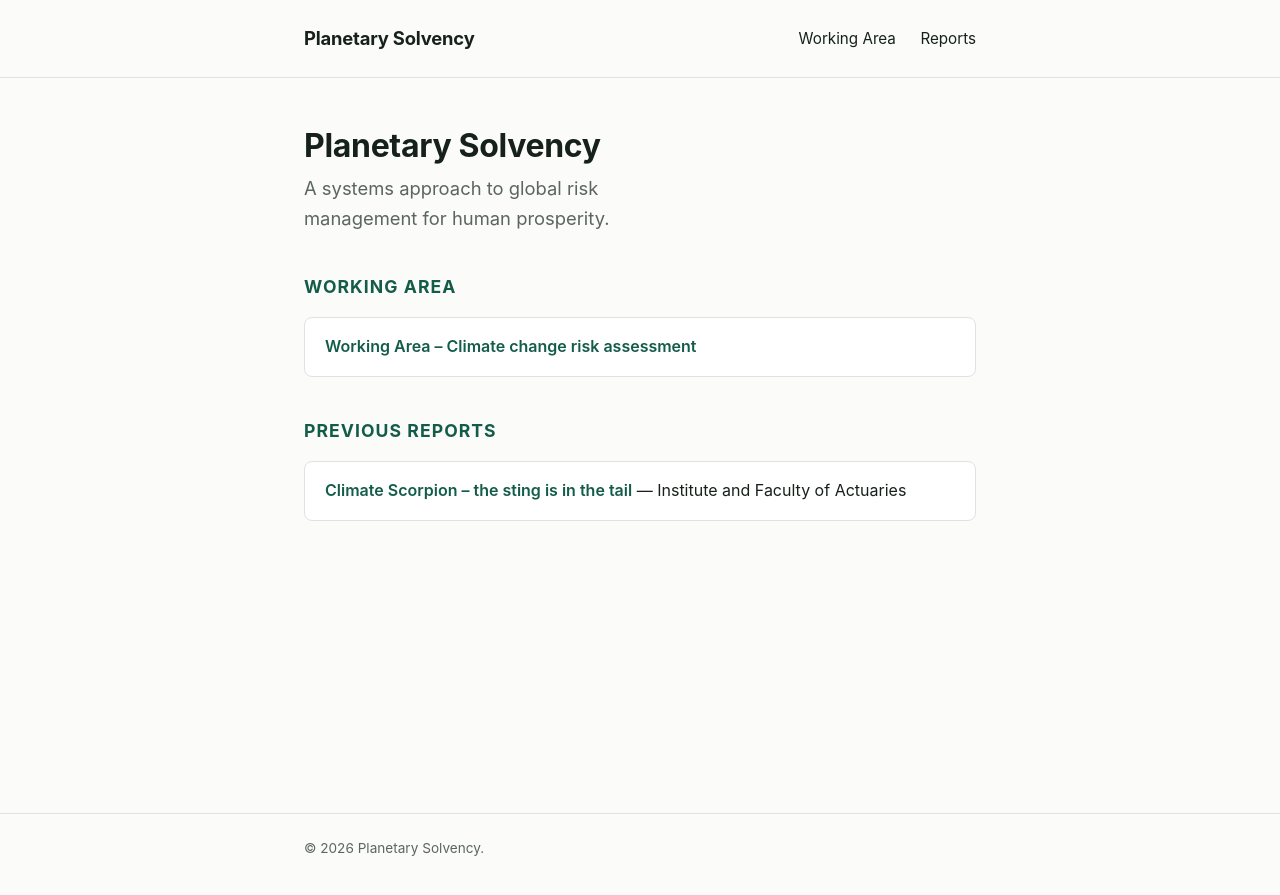
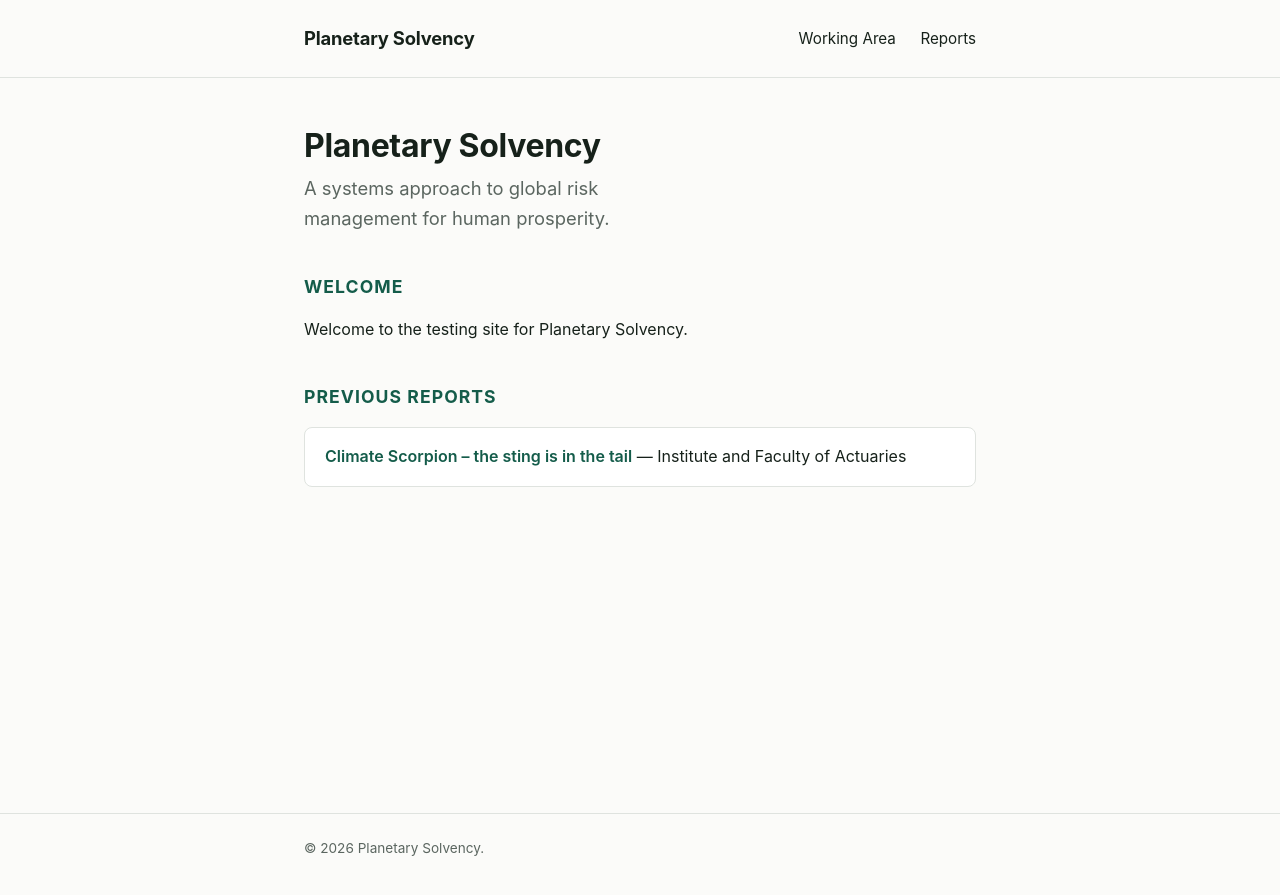
Before and after one commit to planetarysolvencyadmin/ps-website, a Jekyll site: the page built from index.md, in a window 1280 px wide. Shown: the top 895 px of the page. Built offline with Jekyll 4.4.1, drawn with Linux system fonts in a browser that asks for light colours.

Commit message:
Updated Index

```diff
--- a/index.md
+++ b/index.md
@@ -3,9 +3,8 @@ title: Home
 layout: home
 ---
 
-## Working Area
-
-- [Working Area – Climate change risk assessment](/working-area/)
+## Welcome
+Welcome to the testing site for Planetary Solvency.
 
 ## Previous Reports
 
```
